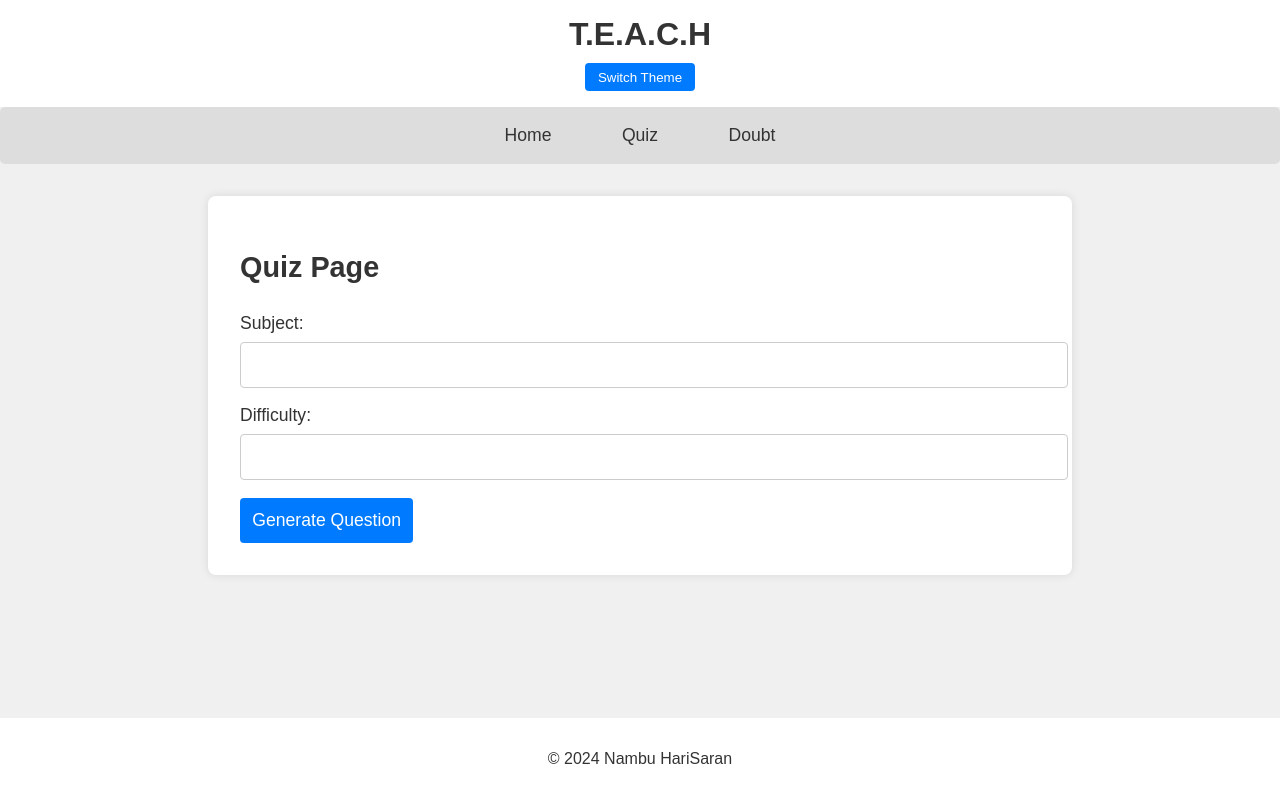
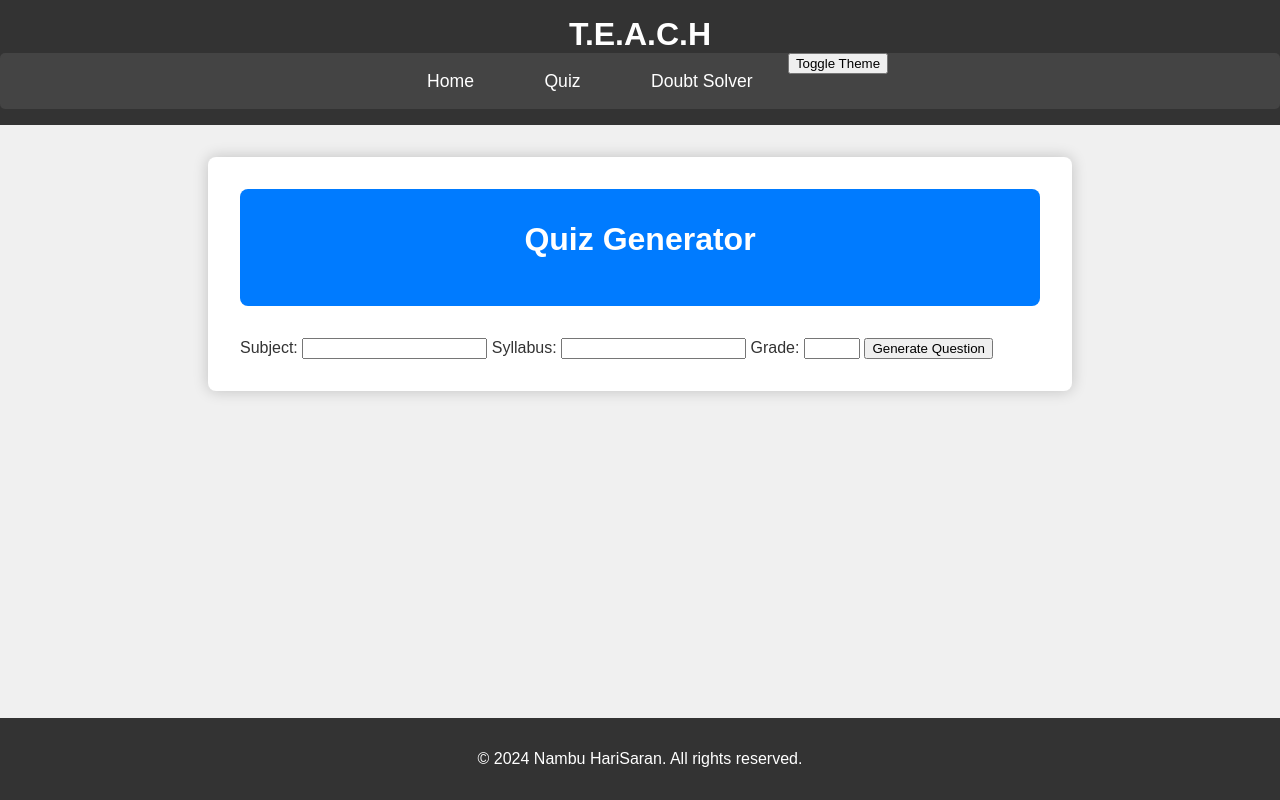
Before and after one commit to HARISARAN123/TEACH, a Flask app: page /quiz in a window 1280 px wide. Run offline with Flask 3, Linux system fonts and the light colour scheme.

Commit message:
Update quiz.html

```diff
--- a/templates/quiz.html
+++ b/templates/quiz.html
@@ -3,43 +3,61 @@
 <head>
     <meta charset="UTF-8">
     <meta name="viewport" content="width=device-width, initial-scale=1.0">
-    <title>Quiz</title>
+    <title>Quiz - T.E.A.C.H</title>
     <link rel="stylesheet" href="{{ url_for('static', filename='style.css') }}">
+    <link rel="icon" href="{{ url_for('static', filename='icon.png') }}" type="image/png">
 </head>
-<body class="{{ 'dark-theme' if dark_mode else 'light-theme' }}">
+<body>
     <header>
         <h1>T.E.A.C.H</h1>
-        <button class="theme-switcher" onclick="toggleTheme()">Switch Theme</button>
-    </header>
         <nav>
             <ul>
                 <li><a href="{{ url_for('home') }}">Home</a></li>
                 <li><a href="{{ url_for('quiz') }}">Quiz</a></li>
-            <li><a href="{{ url_for('doubt') }}">Doubt</a></li>
+                <li><a href="{{ url_for('doubt') }}">Doubt Solver</a></li>
+                <li><button id="theme-toggle">Toggle Theme</button></li>
             </ul>
         </nav>
-    <div class="container quiz">
-        <h2>Quiz Page</h2>
-        <!-- Quiz content here -->
-        <form method="post">
+    </header>
+
+    <main class="container">
+        <section class="hero">
+            <h2>Quiz Generator</h2>
+        </section>
+
+        <section class="quiz-form">
+            <form method="POST" action="{{ url_for('quiz') }}">
                 <label for="subject">Subject:</label>
                 <input type="text" id="subject" name="subject" required>
-            <label for="difficulty">Difficulty:</label>
-            <input type="text" id="difficulty" name="difficulty" required>
+
+                <label for="syllabus">Syllabus:</label>
+                <input type="text" id="syllabus" name="syllabus" required>
+
+                <label for="grade">Grade:</label>
+                <input type="number" id="grade" name="grade" min="1" max="12" required>
+
                 <button type="submit">Generate Question</button>
             </form>
+
             {% if question %}
-            <div class="question">{{ question|safe }}</div>
+            <div class="question">
+                <h3>Generated Question:</h3>
+                <p>{{ question|safe }}</p>
+                <form method="POST" action="{{ url_for('check_answer') }}">
+                    <input type="hidden" name="question" value="{{ question }}">
+                    <label for="user_answer">Your Answer:</label>
+                    <textarea id="user_answer" name="user_answer" rows="4" required></textarea>
+                    <button type="submit">Submit Answer</button>
+                </form>
+            </div>
             {% endif %}
-    </div>
+        </section>
+    </main>
+
     <footer>
-        <p>&copy; 2024 Nambu HariSaran</p>
+        <p>&copy; 2024 Nambu HariSaran. All rights reserved.</p>
     </footer>
-    <script>
-        function toggleTheme() {
-            document.body.classList.toggle('dark-theme');
-            document.body.classList.toggle('light-theme');
-        }
-    </script>
+
+    <script src="{{ url_for('static', filename='script.js') }}"></script>
 </body>
 </html>
```
Lines whose indentation alone changed are shown as unchanged.
